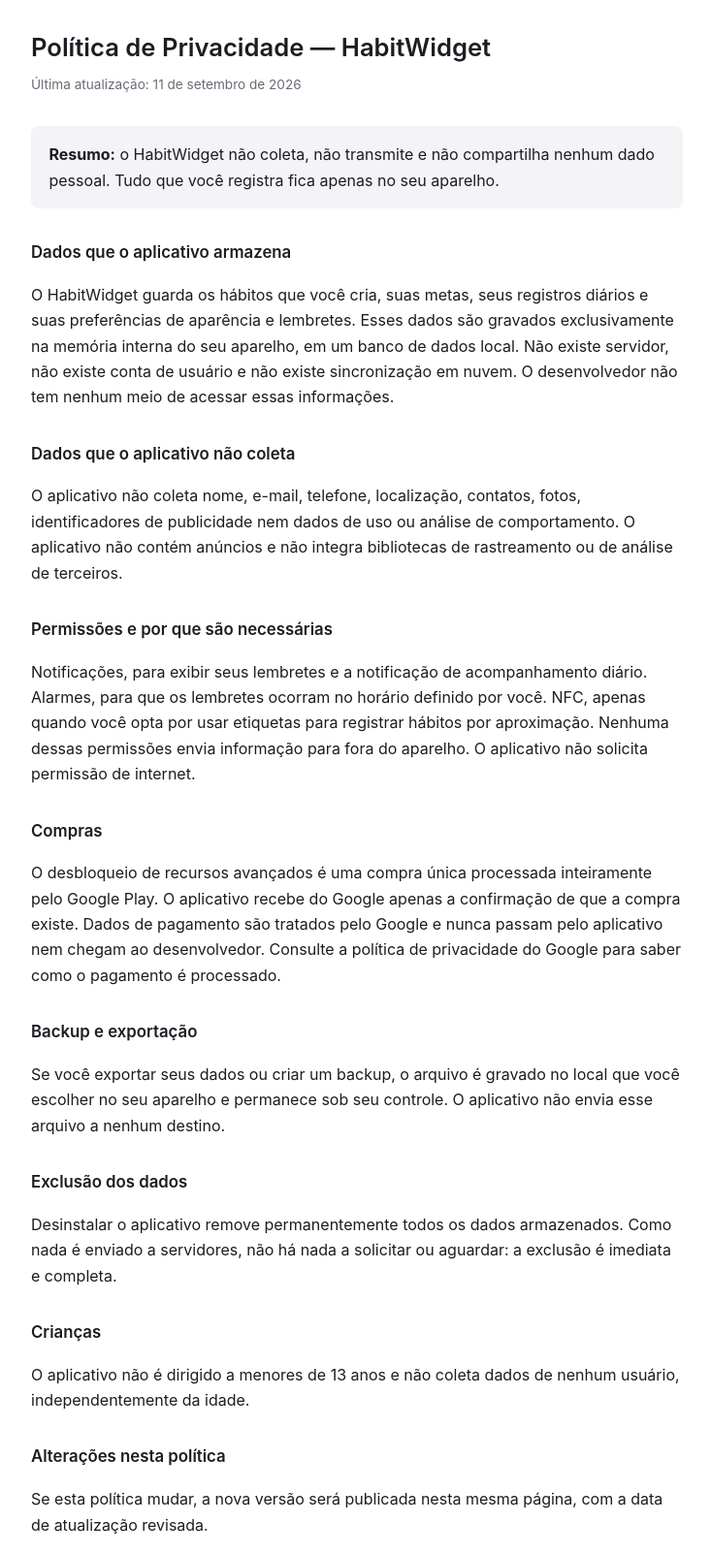
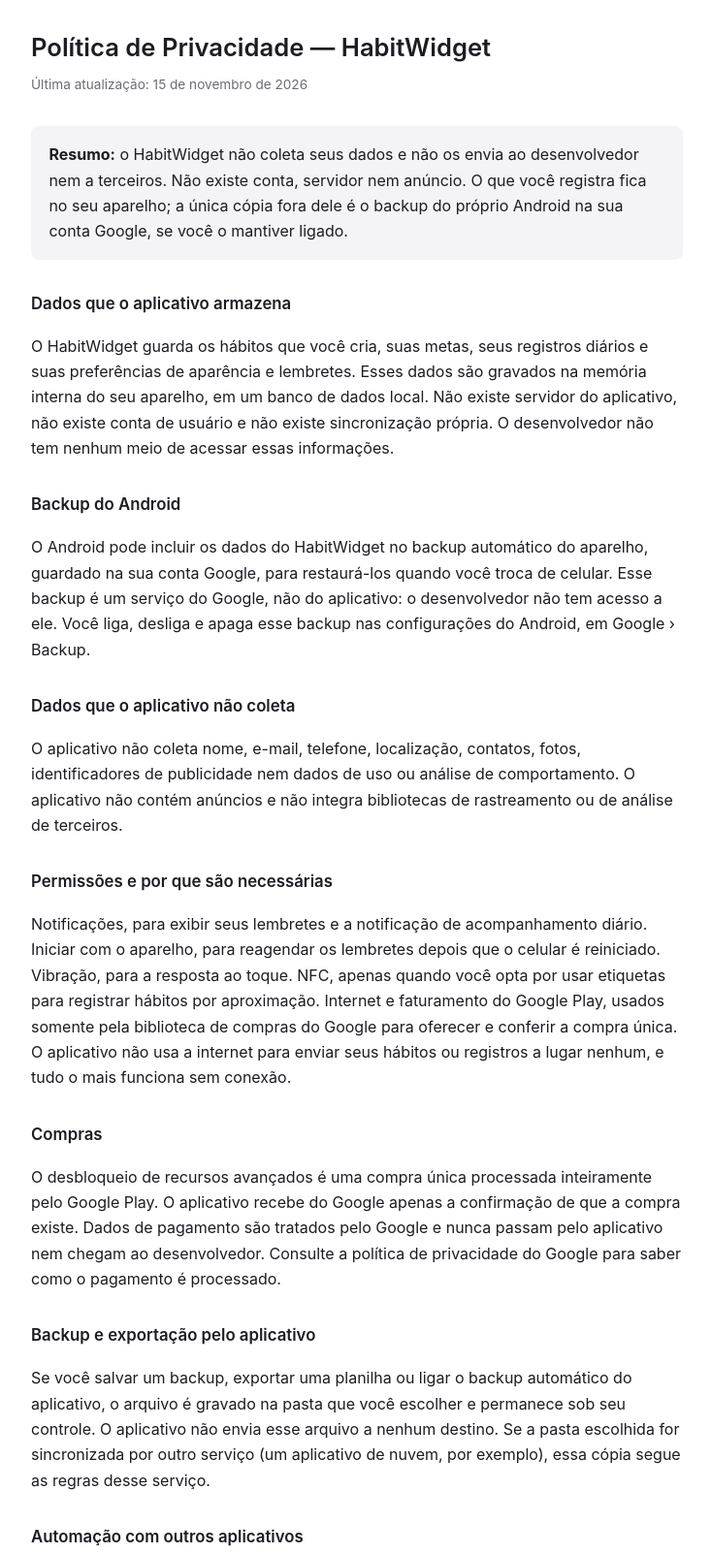
Before and after one commit to BNYKARUS/habitwidget-privacidade, a plain HTML site: page index.html in a window 1280 px wide. Shown: the part 20-1623 px from the top of the page at 97% size, without its empty margins (272-1005 px from the left). Drawn offline with Linux system fonts and the light colour scheme.

Commit message:
Atualiza a politica: internet so para a compra, backup do Android, permissoes reais
Co-Authored-By: Claude Fable 5.2 <noreply@anthropic.com>

```diff
--- a/index.html
+++ b/index.html
@@ -27,27 +27,33 @@
 <body>
 
 <h1>Política de Privacidade — HabitWidget</h1>
-<p class="date">Última atualização: 11 de setembro de 2026</p>
+<p class="date">Última atualização: 15 de novembro de 2026</p>
 
-<p class="resumo"><strong>Resumo:</strong> o HabitWidget não coleta, não transmite e não compartilha nenhum dado pessoal. Tudo que você registra fica apenas no seu aparelho.</p>
+<p class="resumo"><strong>Resumo:</strong> o HabitWidget não coleta seus dados e não os envia ao desenvolvedor nem a terceiros. Não existe conta, servidor nem anúncio. O que você registra fica no seu aparelho; a única cópia fora dele é o backup do próprio Android na sua conta Google, se você o mantiver ligado.</p>
 
 <h2>Dados que o aplicativo armazena</h2>
-<p>O HabitWidget guarda os hábitos que você cria, suas metas, seus registros diários e suas preferências de aparência e lembretes. Esses dados são gravados exclusivamente na memória interna do seu aparelho, em um banco de dados local. Não existe servidor, não existe conta de usuário e não existe sincronização em nuvem. O desenvolvedor não tem nenhum meio de acessar essas informações.</p>
+<p>O HabitWidget guarda os hábitos que você cria, suas metas, seus registros diários e suas preferências de aparência e lembretes. Esses dados são gravados na memória interna do seu aparelho, em um banco de dados local. Não existe servidor do aplicativo, não existe conta de usuário e não existe sincronização própria. O desenvolvedor não tem nenhum meio de acessar essas informações.</p>
+
+<h2>Backup do Android</h2>
+<p>O Android pode incluir os dados do HabitWidget no backup automático do aparelho, guardado na sua conta Google, para restaurá-los quando você troca de celular. Esse backup é um serviço do Google, não do aplicativo: o desenvolvedor não tem acesso a ele. Você liga, desliga e apaga esse backup nas configurações do Android, em Google › Backup.</p>
 
 <h2>Dados que o aplicativo não coleta</h2>
 <p>O aplicativo não coleta nome, e-mail, telefone, localização, contatos, fotos, identificadores de publicidade nem dados de uso ou análise de comportamento. O aplicativo não contém anúncios e não integra bibliotecas de rastreamento ou de análise de terceiros.</p>
 
 <h2>Permissões e por que são necessárias</h2>
-<p>Notificações, para exibir seus lembretes e a notificação de acompanhamento diário. Alarmes, para que os lembretes ocorram no horário definido por você. NFC, apenas quando você opta por usar etiquetas para registrar hábitos por aproximação. Nenhuma dessas permissões envia informação para fora do aparelho. O aplicativo não solicita permissão de internet.</p>
+<p>Notificações, para exibir seus lembretes e a notificação de acompanhamento diário. Iniciar com o aparelho, para reagendar os lembretes depois que o celular é reiniciado. Vibração, para a resposta ao toque. NFC, apenas quando você opta por usar etiquetas para registrar hábitos por aproximação. Internet e faturamento do Google Play, usados somente pela biblioteca de compras do Google para oferecer e conferir a compra única. O aplicativo não usa a internet para enviar seus hábitos ou registros a lugar nenhum, e tudo o mais funciona sem conexão.</p>
 
 <h2>Compras</h2>
 <p>O desbloqueio de recursos avançados é uma compra única processada inteiramente pelo Google Play. O aplicativo recebe do Google apenas a confirmação de que a compra existe. Dados de pagamento são tratados pelo Google e nunca passam pelo aplicativo nem chegam ao desenvolvedor. Consulte a política de privacidade do Google para saber como o pagamento é processado.</p>
 
-<h2>Backup e exportação</h2>
-<p>Se você exportar seus dados ou criar um backup, o arquivo é gravado no local que você escolher no seu aparelho e permanece sob seu controle. O aplicativo não envia esse arquivo a nenhum destino.</p>
+<h2>Backup e exportação pelo aplicativo</h2>
+<p>Se você salvar um backup, exportar uma planilha ou ligar o backup automático do aplicativo, o arquivo é gravado na pasta que você escolher e permanece sob seu controle. O aplicativo não envia esse arquivo a nenhum destino. Se a pasta escolhida for sincronizada por outro serviço (um aplicativo de nuvem, por exemplo), essa cópia segue as regras desse serviço.</p>
+
+<h2>Automação com outros aplicativos</h2>
+<p>Se você configurar uma automação (Tasker, MacroDroid, Automate ou etiquetas NFC), o HabitWidget recebe desses aplicativos, dentro do seu aparelho, o pedido de registrar um hábito, e avisa a eles que o registro foi feito. Essa troca acontece só no aparelho e só com o que você mesmo configurou.</p>
 
 <h2>Exclusão dos dados</h2>
-<p>Desinstalar o aplicativo remove permanentemente todos os dados armazenados. Como nada é enviado a servidores, não há nada a solicitar ou aguardar: a exclusão é imediata e completa.</p>
+<p>Desinstalar o aplicativo remove os dados guardados por ele no aparelho. Como nada é enviado ao desenvolvedor, não há nada a solicitar. Os arquivos de backup e as planilhas que você exportou continuam na pasta em que você os salvou, até você apagá-los. A cópia do backup do Android, se existir, é apagada nas configurações da sua conta Google.</p>
 
 <h2>Crianças</h2>
 <p>O aplicativo não é dirigido a menores de 13 anos e não coleta dados de nenhum usuário, independentemente da idade.</p>
```
